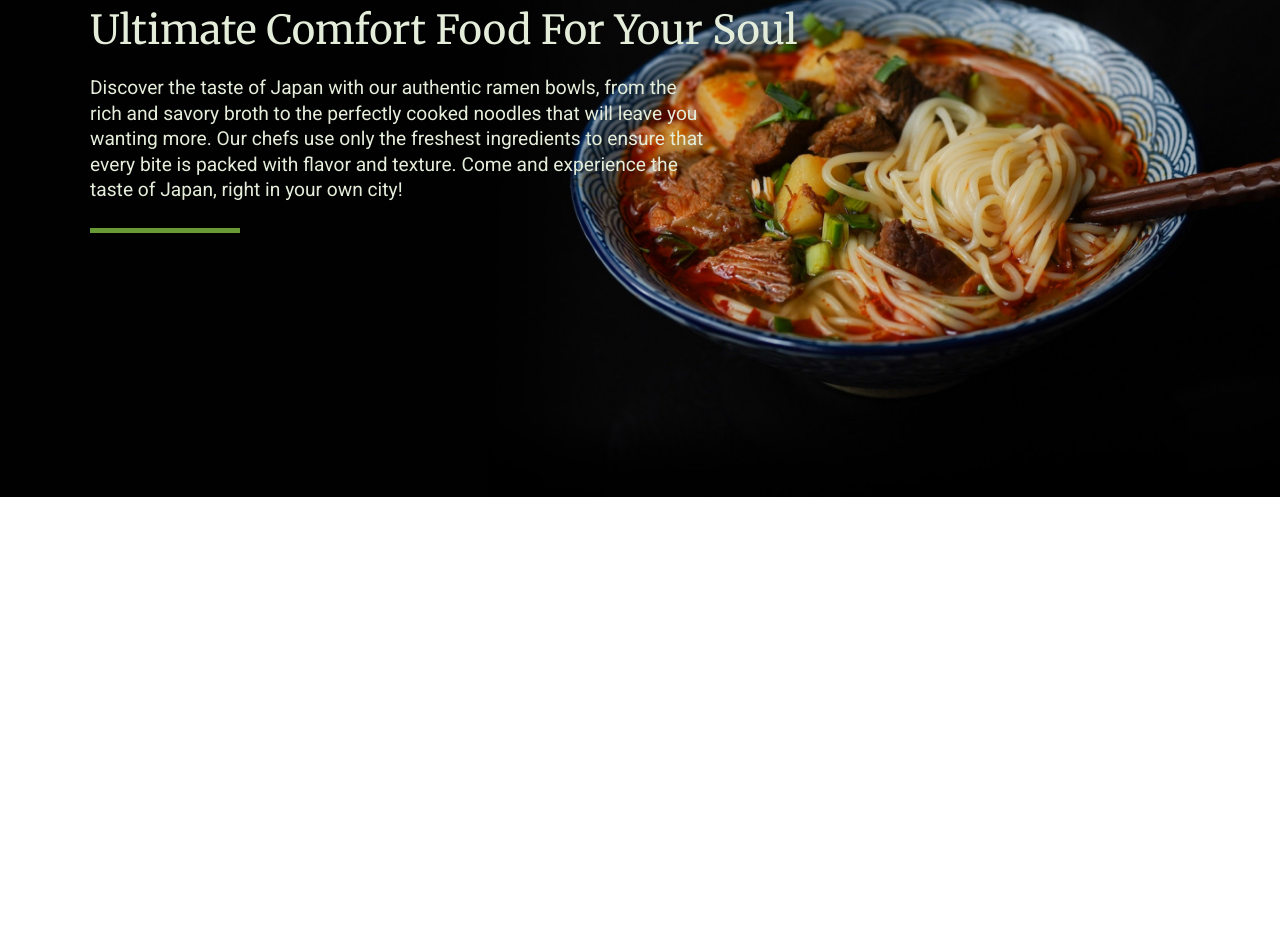
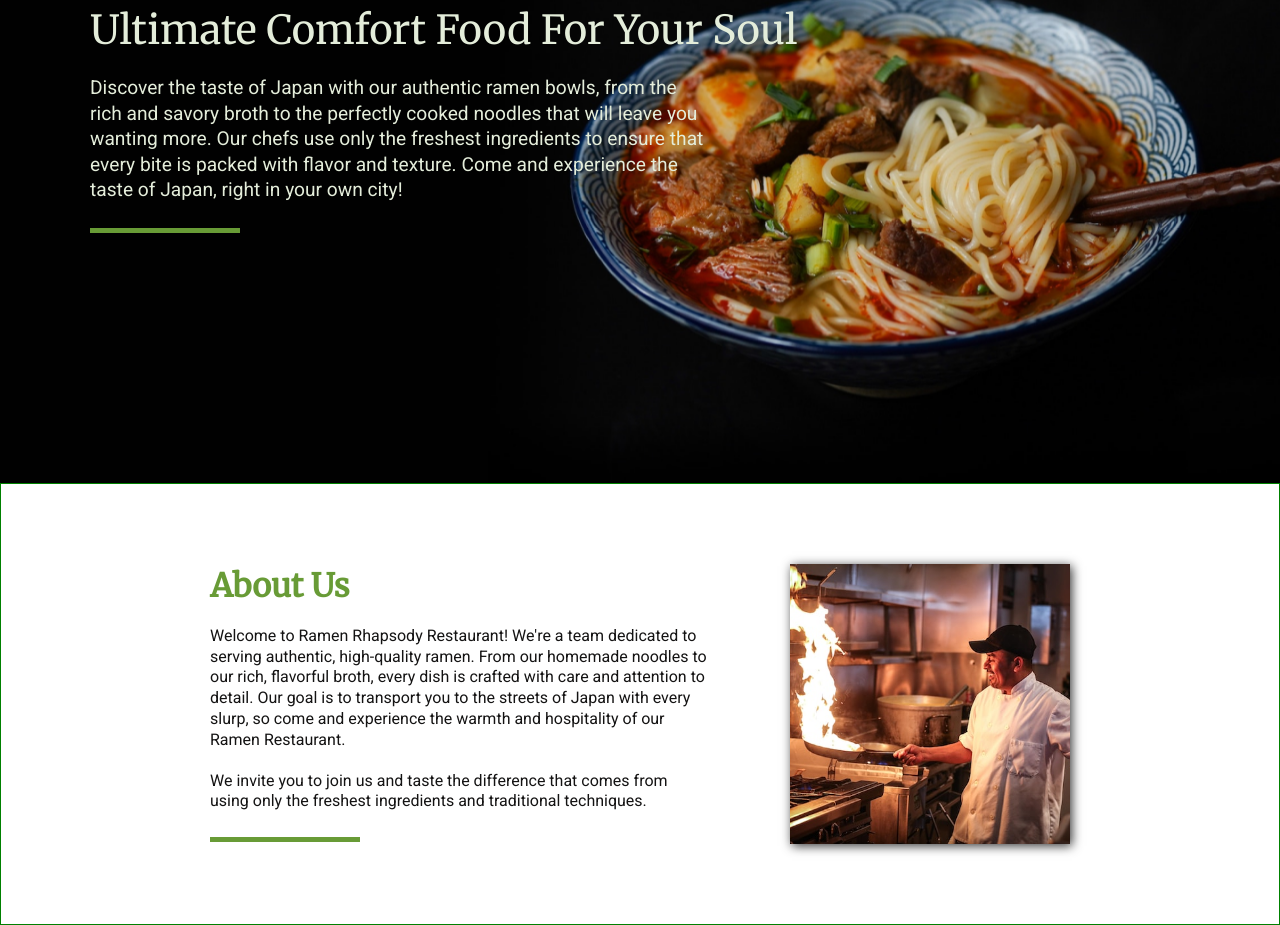
Before and after one commit to john0ground/Restaurant-page-TOP, a website built with webpack: page dist/index.html in a window 1280 px wide. Shown: the part 195-1120 px from the top of the page. Before the commit the page ends 800 px from the top, so only its background shows below. Built offline with nearby package versions, Linux system fonts and the light colour scheme.

Commit message:
setup about-us section

```diff
--- a/dist/index.html
+++ b/dist/index.html
@@ -26,6 +26,20 @@
             <p class="sub-headline">Discover the taste of Japan with our authentic ramen bowls, from the rich and savory broth to the perfectly cooked noodles that will leave you wanting more. Our chefs use only the freshest ingredients to ensure that every bite is packed with flavor and texture. Come and experience the taste of Japan, right in your own city!</p>
             <div class="line-styling"></div>
         </section>
+
+        <section class="about-us">
+            <div class="details-column">
+                <h1>About Us</h1>
+                <p>
+                    Welcome to Ramen Rhapsody Restaurant! We're a team dedicated to serving authentic, high-quality ramen. From our homemade noodles to our rich, flavorful broth, every dish is crafted with care and attention to detail. Our goal is to transport you to the streets of Japan with every slurp, so come and experience the warmth and hospitality of our Ramen Restaurant.
+                </p>
+                <p>
+                    We invite you to join us and taste the difference that comes from using only the freshest ingredients and traditional techniques.
+                </p>
+                <div class="line-styling"></div>
+            </div>
+            <img src="../images/about-us.jpg" alt="chef-cooking">
+        </section>
     </div>
 
     <script src="main.js"></script>
--- a/dist/style.css
+++ b/dist/style.css
@@ -1,10 +1,11 @@
 @import url('https://fonts.googleapis.com/css2?family=Merriweather&family=Roboto&display=swap');
+@import url('https://fonts.googleapis.com/css2?family=Roboto:wght@500&display=swap');
 
 :root {
     --primary-color: #689B36;
     /* --secondary-color: #578A24; */
     --font-light: #E4EDDA;
-    --font-dark: #1D201B;
+    --font-dark: #141313;
 }
 
 *, *::before, *::after {
@@ -97,12 +98,53 @@ nav p:hover {
 }
 
 .line-styling {
-    width: 150px;
     height: 5px;
     background: var(--primary-color);
+}
+
+.hero .line-styling {
+    width: 150px;
     margin-top: 25px;
 }
 
+.about-us {
+    margin-top: 250px;
+    width: 100%;
+    padding: 80px 90px;
+    background: white;
+    display: flex;
+    justify-content: center;
+    align-items: center;
+    column-gap: 80px;
+    border: 1px solid green;
+}
+
+.details-column {
+    width: 500px;
+}
+
+.about-us h1 {
+    color: #689B36;
+    font-family: 'Merriweather', serif;
+    font-size: 2rem;
+}
+
+.about-us p {
+    margin-top: 20px;
+    line-height: 1.3rem;
+}
+
+.about-us img {
+    height: 280px;
+    width: 280px;
+    object-fit: cover;
+    box-shadow: 2px 2px 10px rgba(0, 0, 0, 0.8);
+}
+
+.about-us .line-styling {
+    width: 150px;
+    margin-top: 25px;
+}
 
 /* cursor => pointer */
 
```
Also changed, not shown: images/about-us.jpg (added), images/ichiraku.webp (added), images/shio.jpg (added), images/shoyu.jpg (added), images/spicy-beef.jpg (added), images/tonkotsu.jpg (added).
